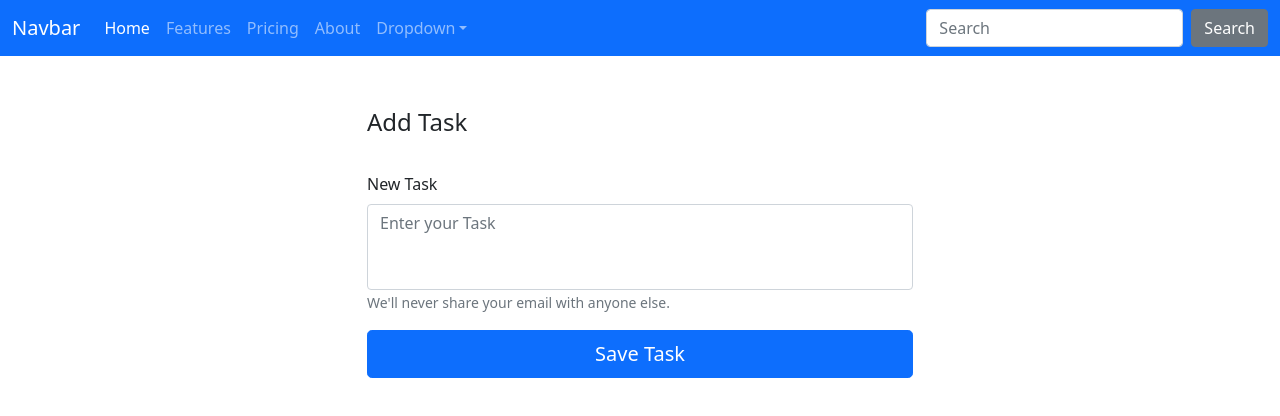
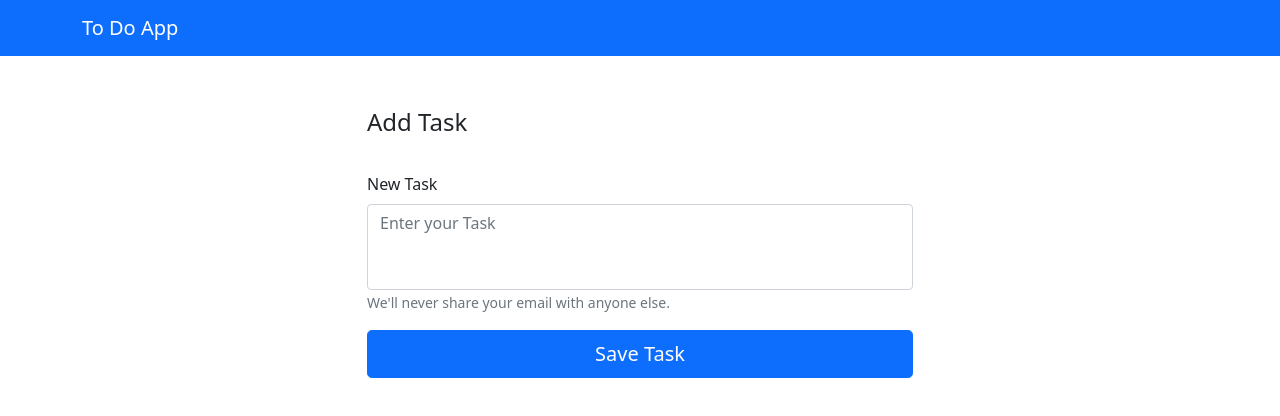
Before and after one commit to pragith98/ToDoFrontend, a Vue app: page / in a window 1280 px wide. Shown: the top 416 px of the page. Built offline with nearby package versions, Linux system fonts and the light colour scheme.

Commit message:
clera menu items of nav bar

```diff
--- a/src/components/NavBar.vue
+++ b/src/components/NavBar.vue
@@ -1,43 +1,12 @@
 <template>
     <nav class="navbar navbar-expand-lg navbar-dark bg-primary">
-        <div class="container-fluid">
-            <a class="navbar-brand" href="#">Navbar</a>
+        <div class="container">
+            <a class="navbar-brand" href="#">To Do App</a>
             <button class="navbar-toggler" type="button" data-bs-toggle="collapse" data-bs-target="#navbarColor01" aria-controls="navbarColor01" aria-expanded="false" aria-label="Toggle navigation">
             <span class="navbar-toggler-icon"></span>
             </button>
 
-            <div class="collapse navbar-collapse" id="navbarColor01">
-            <ul class="navbar-nav me-auto">
-                <li class="nav-item">
-                <a class="nav-link active" href="#">Home
-                    <span class="visually-hidden">(current)</span>
-                </a>
-                </li>
-                <li class="nav-item">
-                <a class="nav-link" href="#">Features</a>
-                </li>
-                <li class="nav-item">
-                <a class="nav-link" href="#">Pricing</a>
-                </li>
-                <li class="nav-item">
-                <a class="nav-link" href="#">About</a>
-                </li>
-                <li class="nav-item dropdown">
-                <a class="nav-link dropdown-toggle" data-bs-toggle="dropdown" href="#" role="button" aria-haspopup="true" aria-expanded="false">Dropdown</a>
-                <div class="dropdown-menu">
-                    <a class="dropdown-item" href="#">Action</a>
-                    <a class="dropdown-item" href="#">Another action</a>
-                    <a class="dropdown-item" href="#">Something else here</a>
-                    <div class="dropdown-divider"></div>
-                    <a class="dropdown-item" href="#">Separated link</a>
-                </div>
-                </li>
-            </ul>
-            <form class="d-flex">
-                <input class="form-control me-sm-2" type="text" placeholder="Search">
-                <button class="btn btn-secondary my-2 my-sm-0" type="submit">Search</button>
-            </form>
-            </div>
+
         </div>
     </nav>
 </template>
```
